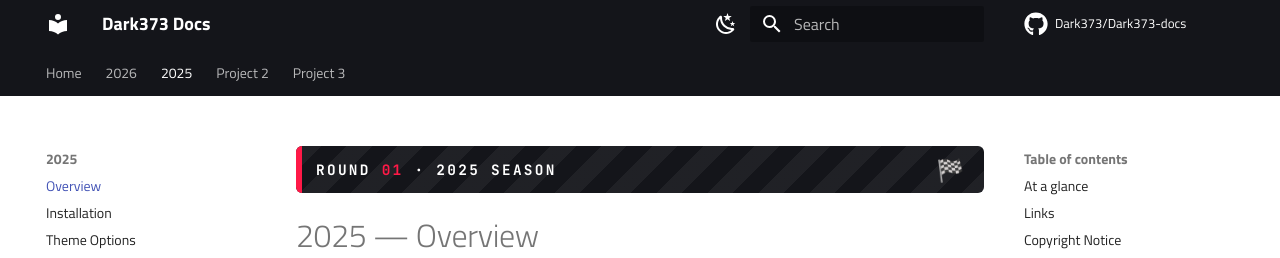
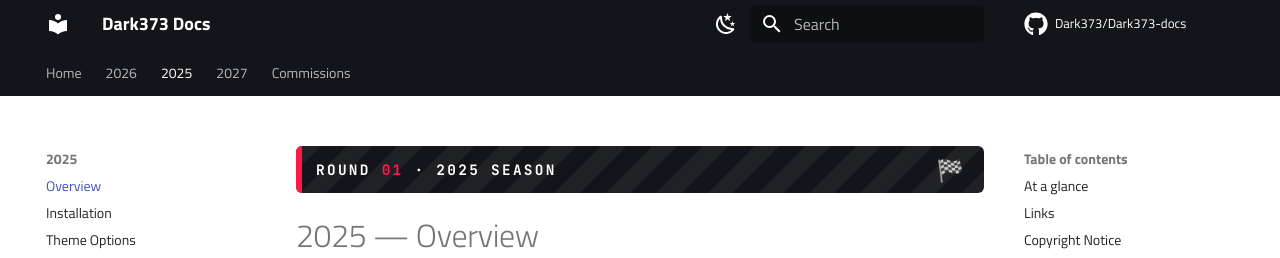
Before and after one commit to Dark373/Dark373-docs, an MkDocs documentation site: the page built from docs/f1-2025-theme/index.md, in a window 1280 px wide and 900 px high. Shown: the top 258 px of the window. Built offline with MkDocs 1.6.1 and Material for MkDocs 9.7.7, drawn with Linux system fonts in a browser that asks for light colours; comment, search, counter and statistics services are not loaded; part of the change alters nothing that is shown.

Commit message:
Rename Project 2/3 to 2027 and Commissions, mark both coming soon
- Project 2 -> 2027, collapsed to a single 'COMING SOON...' page (dropped the placeholder Gallery/Known Bugs sub-pages, since there's nothing to screenshot or report bugs on yet).
- Project 3 -> Commissions, single page: 'Private Commissions also coming soon!'
- Updated mkdocs.yml nav (now flat single entries instead of 3-page sections), the homepage's Projects list, and removed the old project-2/project-3 folders entirely.

Co-Authored-By: Claude Sonnet 5 <noreply@anthropic.com>

```diff
--- /dev/null
+++ b/docs/2027/index.md
@@ -0,0 +1,7 @@
+# 2027
+
+## COMING SOON... {: .f1-heading }
+
+Nothing to show yet — details on this year's theme will land here once
+they're ready. See the [homepage](../index.md#a-note-on-timelines-support)
+for how release timelines generally work around here.
--- /dev/null
+++ b/docs/commissions/index.md
@@ -0,0 +1,6 @@
+# Commissions
+
+## Private Commissions also coming soon! {: .f1-heading }
+
+Details on commissioning a custom RLT theme or layout will be posted
+here once this is open.
--- a/docs/index.md
+++ b/docs/index.md
@@ -42,8 +42,8 @@ everything else going on, replies can take up to **7 working days**.
 
 - [Project 1](project-1/index.md) — overview, gallery, and known bugs
 - [F1 2025 Theme](f1-2025-theme/index.md) — overview, installation, theme options, gallery, and known bugs
-- [Project 2](project-2/index.md) — overview, gallery, and known bugs
-- [Project 3](project-3/index.md) — overview, gallery, and known bugs
+- [2027](2027/index.md) — coming soon
+- [Commissions](commissions/index.md) — coming soon
 
 More projects will be added here over time.
 
--- a/docs/project-2/gallery.md
+++ /dev/null
@@ -1,22 +0,0 @@
-# Project 2 — Gallery
-
-Click any image to zoom in. Replace the placeholders below with real
-screenshots once you have them.
-
-<div class="gallery-grid" markdown="1">
-![Add screenshot](../assets/images/placeholder-screenshot.svg)
-![Add screenshot](../assets/images/placeholder-screenshot.svg)
-![Add screenshot](../assets/images/placeholder-screenshot.svg)
-</div>
-
-!!! tip "Reusable gallery pattern"
-    1. Drop your screenshots into `docs/project-2/gallery-images/`.
-    2. Replace the placeholder image lines above with your own, e.g.
-       `![Overlay screenshot](gallery-images/overlay-01.png)`.
-    3. Every image inside a `gallery-grid` div is automatically
-       click-to-zoom via glightbox — no extra markup needed.
-
-    This same pattern — a
-    `<div class="gallery-grid" markdown="1"> ... </div>` wrapping one
-    Markdown image per line — can be copied into any project's Gallery
-    page. The grid layout comes from `docs/stylesheets/extra.css`.
--- a/docs/project-2/index.md
+++ /dev/null
@@ -1,28 +0,0 @@
-# Project 2 — Overview
-
-> Placeholder page. Replace this with a real project name and description.
-
-## What it is
-
-A short description of this RLT Flex Renderer theme/layout goes here — what
-it's for, which series or league it was built for, and what makes it stand
-out.
-
-## Features
-
-- Feature one
-- Feature two
-- Feature three
-
-## Installation
-
-Notes on how to install/import this layout into RLT go here.
-
-## Links
-
-- [Gallery](gallery.md)
-- [Known Bugs](known-bugs.md)
-
-## Support
-
---8<-- "buttons.md"
--- a/docs/project-2/known-bugs.md
+++ /dev/null
@@ -1,9 +0,0 @@
-# Project 2 — Known Bugs
-
-| Bug | Status | Notes |
-| --- | --- | --- |
-| Placeholder bug description | Open | Add notes here |
-
-Found something else? Report it below.
-
---8<-- "buttons.md"
--- a/docs/project-3/gallery.md
+++ /dev/null
@@ -1,22 +0,0 @@
-# Project 3 — Gallery
-
-Click any image to zoom in. Replace the placeholders below with real
-screenshots once you have them.
-
-<div class="gallery-grid" markdown="1">
-![Add screenshot](../assets/images/placeholder-screenshot.svg)
-![Add screenshot](../assets/images/placeholder-screenshot.svg)
-![Add screenshot](../assets/images/placeholder-screenshot.svg)
-</div>
-
-!!! tip "Reusable gallery pattern"
-    1. Drop your screenshots into `docs/project-3/gallery-images/`.
-    2. Replace the placeholder image lines above with your own, e.g.
-       `![Overlay screenshot](gallery-images/overlay-01.png)`.
-    3. Every image inside a `gallery-grid` div is automatically
-       click-to-zoom via glightbox — no extra markup needed.
-
-    This same pattern — a
-    `<div class="gallery-grid" markdown="1"> ... </div>` wrapping one
-    Markdown image per line — can be copied into any project's Gallery
-    page. The grid layout comes from `docs/stylesheets/extra.css`.
--- a/docs/project-3/index.md
+++ /dev/null
@@ -1,28 +0,0 @@
-# Project 3 — Overview
-
-> Placeholder page. Replace this with a real project name and description.
-
-## What it is
-
-A short description of this RLT Flex Renderer theme/layout goes here — what
-it's for, which series or league it was built for, and what makes it stand
-out.
-
-## Features
-
-- Feature one
-- Feature two
-- Feature three
-
-## Installation
-
-Notes on how to install/import this layout into RLT go here.
-
-## Links
-
-- [Gallery](gallery.md)
-- [Known Bugs](known-bugs.md)
-
-## Support
-
---8<-- "buttons.md"
--- a/docs/project-3/known-bugs.md
+++ /dev/null
@@ -1,9 +0,0 @@
-# Project 3 — Known Bugs
-
-| Bug | Status | Notes |
-| --- | --- | --- |
-| Placeholder bug description | Open | Add notes here |
-
-Found something else? Report it below.
-
---8<-- "buttons.md"
--- a/mkdocs.yml
+++ b/mkdocs.yml
@@ -81,11 +81,5 @@ nav:
       - Theme Options: f1-2025-theme/theme-options.md
       - Gallery: f1-2025-theme/gallery.md
       - Known Bugs: f1-2025-theme/known-bugs.md
-  - Project 2:
-      - Overview: project-2/index.md
-      - Gallery: project-2/gallery.md
-      - Known Bugs: project-2/known-bugs.md
-  - Project 3:
-      - Overview: project-3/index.md
-      - Gallery: project-3/gallery.md
-      - Known Bugs: project-3/known-bugs.md
+  - 2027: 2027/index.md
+  - Commissions: commissions/index.md
```
Also changed, not shown: 2 other files.
